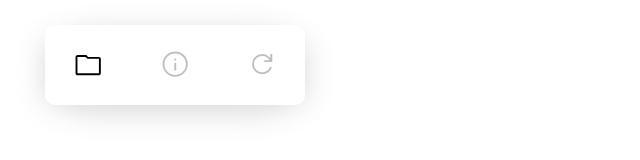
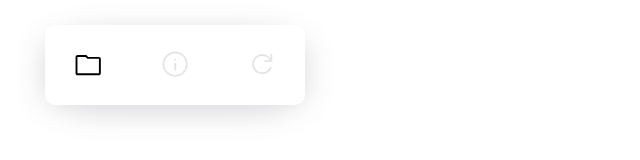
Before and after one commit to RunItBack1127/Proton, a Vue app: page / in a window 1280 px wide. Shown: the top 160 px of the page, without its empty margins (0-640 px from the left). Built offline with nearby package versions, Linux system fonts and the light colour scheme.

Commit message:
Refactoring opacity on disabled option

```diff
--- a/src/components/OptionsPanel.vue
+++ b/src/components/OptionsPanel.vue
@@ -83,7 +83,7 @@ nav {
         svg {
             width: 30px;
             height: 30px;
-            opacity: 0.25;
+            opacity: 0.1;
             pointer-events: none;
         }
     }
```
